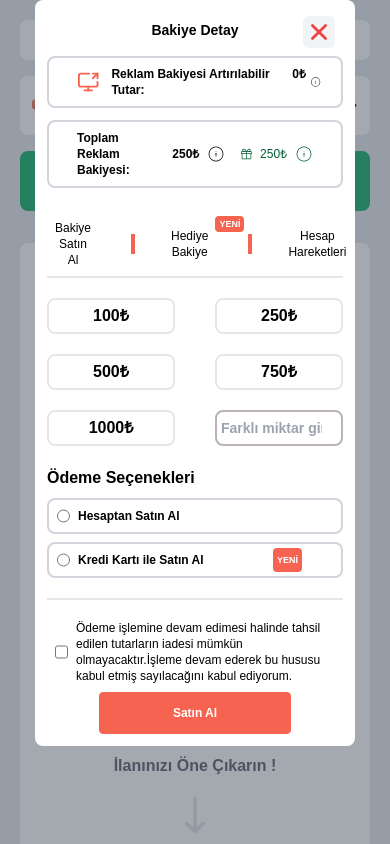
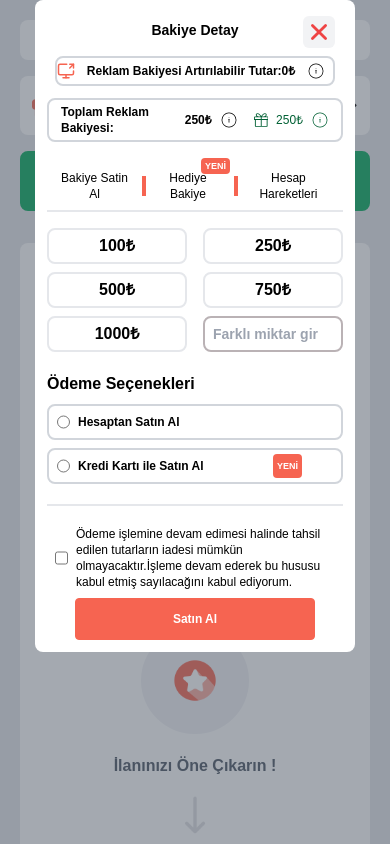
Before and after one commit to bayramcinar/reklamYonetimi, a React (Create React App) app: page / in a window 390 px wide. Both pictures are taken after a click on the button 341 px from the left and 181 px from the top of the page. Shown: the top 844 px of the page. Built offline with nearby package versions, Linux system fonts and the light colour scheme.

Commit message:
button enlarged, padding removen on mobile

```diff
--- a/src/components/balanceModal/balanceModal.jsx
+++ b/src/components/balanceModal/balanceModal.jsx
@@ -92,15 +92,15 @@ const BalanceModal = ({ isOpen, onClose }) => {
                     </div>
                   </div>
                 )}
-                <div className="flex items-center justify-between px-5 py-2 border-2 border-gray-300 p-1 rounded-lg mb-3 md:mb-0">
-                  <LuScreenShare className=" mx-2 text-2xl text-premiumOrange" />
-                  <span className="flex mx-1 font-bold md:text-md">
+                <div className="flex justify-between items-center px-2. lg:px-5  py-1 lg:py-2 border-2 border-gray-300 rounded-lg mb-3 md:mb-0">
+                  <LuScreenShare className="flex items-center me-2 text-lg lg:text-2xl text-premiumOrange" />
+                  <span className="flex items-center mx-1 font-bold md:text-md">
                     Reklam Bakiyesi Artırılabilir Tutar:
-                    <span className="">0₺</span>
+                    <span className="flex items-center">0₺</span>
                   </span>
-                  <CiCircleInfo />
+                  <CiCircleInfo className="mx-2 text-lg" />
                 </div>
-                <div className="flex justify-between items-center border-2 px-5 py-2 border-gray-300 p-1 rounded-lg mb-3 md:mb-0">
+                <div className="flex justify-between items-center px-1 lg:px-5 py-1 lg:py-2 border-2     border-gray-300 rounded-lg mb-3 md:mb-0">
                   <span className="mx-2 font-bold">
                     Toplam Reklam Bakiyesi:
                   </span>
@@ -113,6 +113,7 @@ const BalanceModal = ({ isOpen, onClose }) => {
                     <CiCircleInfo className="mx-2 text-greenDark text-lg" />
                   </span>
                 </div>
+
                 {!isMobile && (
                   <div
                     className="w-10 h-10 rounded-md p-4 cursor-pointer transition-all duration-700 relative  bg-gray-200/50 hover:bg-red-500 group"
@@ -145,16 +146,16 @@ const BalanceModal = ({ isOpen, onClose }) => {
                   </div>
                 )}
               </div>
-              <div className="py-5 lg:py-10">
+              <div className="py-4 lg:py-10">
                 <div className="tabs tab-group flex justify-start items-center relative">
-                  <button className="tabs ps-2 pe-10 relative md:text-[1.3vw] lg:text-[1.1vw] xl:text-[0.9vw] text-xs group transition-all duration-300 ease-in-out" onClick={()=>handleActivePage(1)}>
+                  <button className="tabs px-3 lg:px-10 relative md:text-[1.3vw] lg:text-[1.1vw] xl:text-[0.9vw] text-xs group transition-all duration-300 ease-in-out" onClick={()=>handleActivePage(1)}>
                     <span className={`bg-left-bottom bg-gradient-to-r hover:text-premiumOrange from-premiumOrange to-txtRed bg-[length:0%_2px] bg-no-repeat group-hover:bg-[length:100%_2px] transition-all duration-500 ease-out md:text-[1.3vw] lg:text-[1vw] xl:text-[1.1vw]`} >
-                      Bakiye Satın Al
+                      Bakiye Satin Al
                     </span>
                     <span className="absolute left-0 buttom-0 w-0 h-1 bg-premiumOrange transition-all duration-300 hover:w-full"></span>
                   </button>
                   <div className="vertical-line"></div>
-                  <button className="tabs px-10 relative md:text-[1.3vw] lg:text-[1.1vw] xl:text-[0.9vw] text-xs group transition-all duration-300 ease-in-out " onClick={()=>handleActivePage(2)}>
+                  <button className="tabs px-3 lg:px-10 relative md:text-[1.3vw] lg:text-[1.1vw] xl:text-[0.9vw] text-xs group transition-all duration-300 ease-in-out " onClick={()=>handleActivePage(2)}>
                     <span className="tabs-text bg-left-bottom bg-gradient-to-r  hover:text-premiumOrange from-premiumOrange to-txtRed bg-[length:0%_2px] bg-no-repeat group-hover:bg-[length:100%_2px] transition-all duration-500 ease-out md:text-[1.3vw] lg:text-[1vw] xl:text-[1.1vw]">
                       Hediye Bakiye
                     </span>
@@ -166,7 +167,7 @@ const BalanceModal = ({ isOpen, onClose }) => {
                   </button>
 
                   <div className="vertical-line"></div>
-                  <button className="tabs px-10 relative group transition-all duration-300 ease-in-out text-xs" onClick={()=>handleActivePage(3)}>
+                  <button className="tabs px-3 lg:px-10 relative group transition-all duration-300 ease-in-out text-xs" onClick={()=>handleActivePage(3)}>
                     <span className="bg-left-bottom bg-gradient-to-r  hover:text-premiumOrange from-premiumOrange to-txtRed bg-[length:0%_2px] bg-no-repeat group-hover:bg-[length:100%_2px] transition-all duration-500 ease-out md:text-[1.3vw] lg:text-[1vw] xl:text-[1.1vw]">
                       Hesap Hareketleri
                     </span>
@@ -175,7 +176,7 @@ const BalanceModal = ({ isOpen, onClose }) => {
                 <div className="border mt-2 lg:mt-4"></div>
               </div>
 
-              <div className="grid grid-cols-2 lg:grid-cols-3  gap-y-5 gap-x-10 mb-5 lg:mb-10">
+              <div className="grid grid-cols-2 lg:grid-cols-3  gap-y-2 lg:gap-y-5 gap-x-4 lg:gap-x-10 mb-5 lg:mb-10">
                 <button
                   className={`border-2 border-borderGray p-1 rounded-lg  hover:border-b-premiumOrange hover:bg-bgOrange text-center font-bold md:text-[0.9vw] lg:text-[1vw] xl:text-[1.1vw] ease-in duration-500 ${selectedAmount === 100 ? 'bg-bgOrange border-b-premiumOrange' : 'bg-transparent'}`}
                   onClick={() => { handleAmount(100); handleSelectedAmount(100) }}
@@ -253,9 +254,9 @@ const BalanceModal = ({ isOpen, onClose }) => {
                     hususu kabul etmiş sayılacağını kabul ediyorum.
                   </span>
                 </div>
-                <div className="flex justify-center items-center">
+                <div className="flex  justify-center items-center flex-grow">
                   <button
-                    className="flex items-center justify-center px-4 py-3 w-48 overflow-hidden text-xs md:text-[1.1vw] lg:text-[1vw] xl:text-[0.9vw] font-bold text-txtWhite bg-premiumOrange border border-5 border-premiumOrange rounded hover:bg-transparent hover:text-premiumOrange focus:outline-none"
+                    className="flex items-center justify-center px-4 py-3 w-60 lg:w-48 overflow-hidden text-xs md:text-[1.1vw] lg:text-[1vw] xl:text-[0.9vw] font-bold text-txtWhite bg-premiumOrange border border-5 border-premiumOrange rounded hover:bg-transparent hover:text-premiumOrange focus:outline-none"
                     href="/satınal"
                   >
                     Satın Al
```
